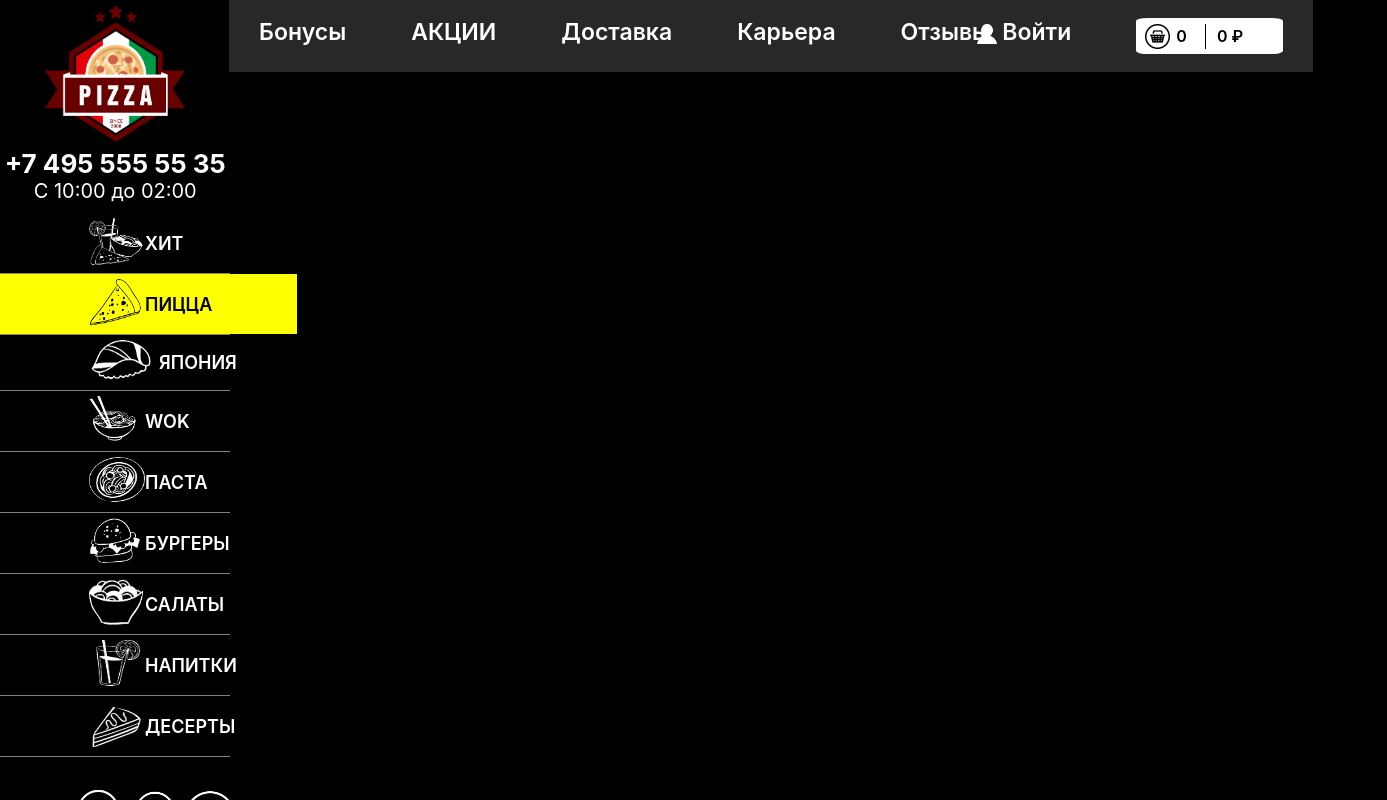
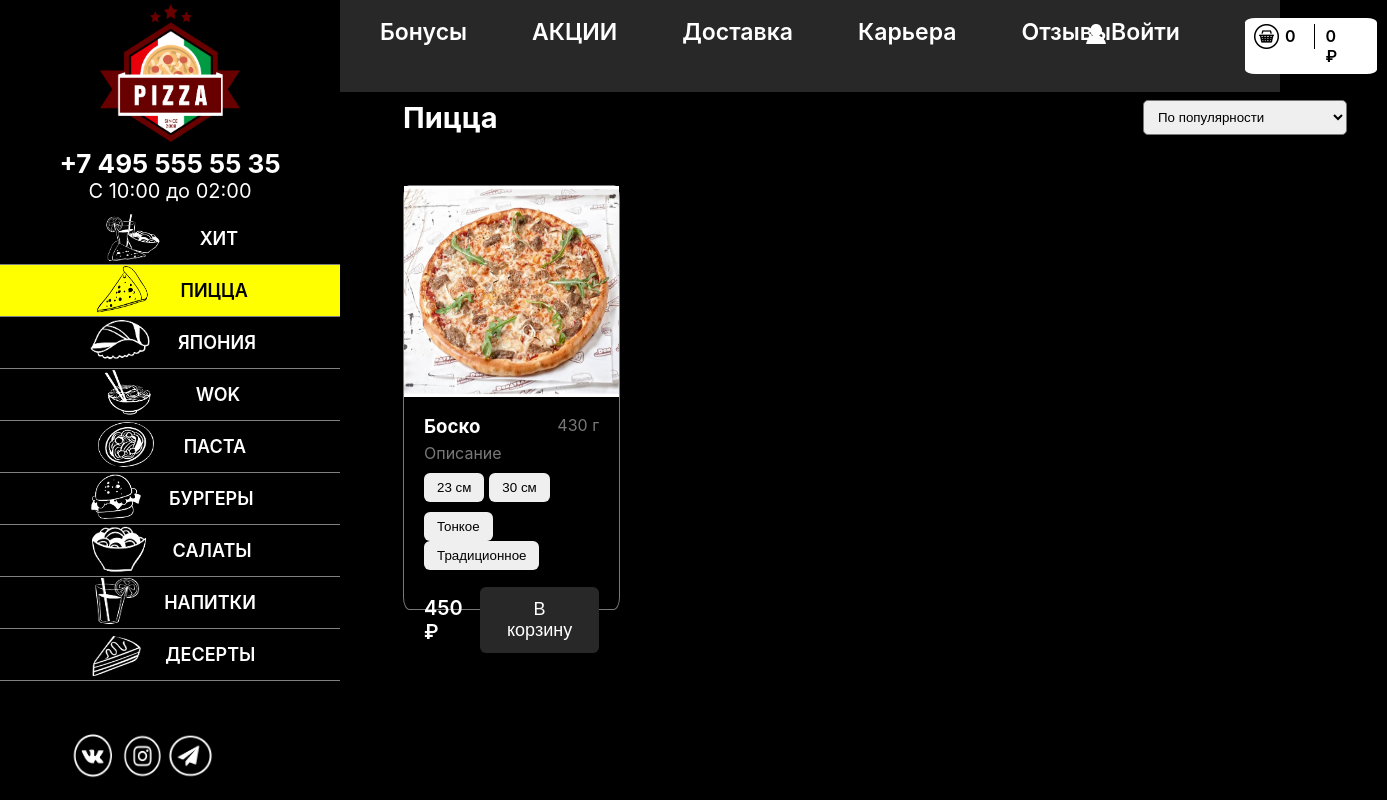
Before and after one commit to UliaBykova/Pizza-spa, a React (Create React App) app: page /pizza in a window 1280 px wide. Shown: the whole page, 1387 px wide, since content can reach past the window. Built offline with nearby package versions, Linux system fonts and the light colour scheme.

Commit message:
productElem

```diff
--- a/src/App.css
+++ b/src/App.css
@@ -1,6 +1,7 @@
 * {
   padding: 0;
   margin: 0;
+  box-sizing: border-box;
 }
 
 body {
@@ -19,8 +20,10 @@ li {
 .content {
   color : #fff;
   font-size: 50px;
-  left: 18vw;
   width : 80%;
-  margin-left:auto
+  margin-left: 363px;
+}
 
+button {
+  cursor: pointer;
 }
--- a/src/App.js
+++ b/src/App.js
@@ -3,7 +3,8 @@ import React from 'react'
 import Header from './components/Header/Header';
 import Navbar from './components/Navbar/Navbar';
 import { Route } from 'react-router-dom';
-import ListElem from './components/ListElem';
+import Products from './components/Products/Products'
+
 
 const App = () => {
   return (
@@ -11,8 +12,8 @@ const App = () => {
          <Navbar />
          <Header />
             <div className="content">
-              <Route path='/hit'
-                render={() => <ListElem />} />
+              <Route path='/pizza'
+                render={() => <Products />} />
             </div>
     </div>
   )
--- a/src/components/Header/Header.module.css
+++ b/src/components/Header/Header.module.css
@@ -1,12 +1,13 @@
 .wrapper {
+    box-sizing: border-box;
     position: fixed;
     background-color: #282828;
     display: flex;
-    left: 17.9vw;
+    left: 340px;
     top : 0;
     justify-content: space-between;
-    padding: 18px 30px;
-    width : 80%;
+    padding: 18px 40px;
+    width : calc(100% - 340px);
     z-index: 22;
 }
 
--- a/src/components/ListElem.jsx
+++ /dev/null
@@ -1,59 +0,0 @@
-import React from 'react'
-import s from './ProductsTest.css'
-
-const ListElem = () => {
-    return (
-        <div className={s.ylka}>
-            1234
-            <div>
-                1234
-        </div>
-            <div>
-                1234fdsfdsfddsffdfsffds
-                1234fdsfdsfddsffdfsffds
-                1234fdsfdsfddsffdfsffds
-                1234fdsfdsfddsffdfsffds
-                1234fdsfdsfddsffdfsffds
-                1234fdsfdsfddsffdfsffds
-                1234fdsfdsfddsffdfsffds
-                1234fdsfdsfddsffdfsffds
-                1234fdsfdsfddsffdfsffds
-            <div>
-                    1234fdsfdsfddsffdfsffds
-                    1234fdsfdsfddsffdfsffds
-                    1234fdsfdsfddsffdfsffds
-                    1234fdsfdsfddsffdfsffds
-                    1234fdsfdsfddsffdfsffds
-                    1234fdsfdsfddsffdfsffds
-                    1234fdsfdsfddsffdfsffds
-                    1234fdsfdsfddsffdfsffds
-                    1234fdsfdsfddsffdfsffds
-        </div>
-                <div>
-                    1234fdsfdsfddsffdfsffds
-                    1234fdsfdsfddsffdfsffds
-                    1234fdsfdsfddsffdfsffds
-                    1234fdsfdsfddsffdfsffds
-                    1234fdsfdsfddsffdfsffds
-                    1234fdsfdsfddsffdfsffds
-                    1234fdsfdsfddsffdfsffds
-                    1234fdsfdsfddsffdfsffds
-                    1234fdsfdsfddsffdfsffds
-        </div>
-                <div>
-                    1234fdsfdsfddsffdfsffds
-                    1234fdsfdsfddsffdfsffds
-                    1234fdsfdsfddsffdfsffds
-                    1234fdsfdsfddsffdfsffds
-                    1234fdsfdsfddsffdfsffds
-                    1234fdsfdsfddsffdfsffds
-                    1234fdsfdsfddsffdfsffds
-                    1234fdsfdsfddsffdfsffds
-                    1234fdsfdsfddsffdfsffds
-        </div>
-            </div>
-        </div>
-    )
-}
-
-export default ListElem;
--- a/src/components/Navbar/Contacts/Contacts.jsx
+++ b/src/components/Navbar/Contacts/Contacts.jsx
@@ -6,16 +6,12 @@ import telegram from './../../../images/telegram.png'
 
 const Contacts = () => {
     return (
-        <ul class={s.contacts}>
-            <li><a href="/">
-                <img src={vk} alt="instagram" className={s.iconContacts} />
-            </a></li>
-            <li><a href="/">
-                <img src={inst} alt="instagram" className={s.iconContacts} />
-            </a></li>
-            <li><a href="/">
-                <img src={telegram} alt="instagram" className={s.iconContacts} />
-            </a></li>
+        <ul className={s.contacts}>
+            <li>
+                <a href="/"><img src={vk} alt="instagram" className={s.iconContacts} /></a></li>
+            <li>
+                <a href="/"><img src={inst} alt="instagram" className={s.iconContacts} /></a></li>
+            <li><a href="/"><img src={telegram} alt="instagram" className={s.iconContacts} /></a></li>
         </ul>
     )
 }
--- a/src/components/Navbar/Navbar.jsx
+++ b/src/components/Navbar/Navbar.jsx
@@ -16,8 +16,8 @@ const Navbar = () => {
             </div>
             <div className={s.number}>+7 495 555 55 35</div>
             <div className={s.workingTime}>С 10:00 до 02:00</div>
-             <NavbarList />
-             <Contacts />
+            <NavbarList />
+            <Contacts />
         </div>
     )
 }
--- a/src/components/Navbar/Navbar.module.css
+++ b/src/components/Navbar/Navbar.module.css
@@ -1,12 +1,16 @@
 .wrapper {
-    position: fixed;
+    position: absolute;
+    top: 0;
+    left: 0;
+    z-index: 5;
     text-align: center;
     background: #000;
-    width: 18%;
+    width: 340px;
     height: 100vh;
 }
 
 .logo {
+    position: relative;
     width: 18vh;
     height: 18vh;
 }
@@ -33,6 +37,7 @@
     display: flex;
     position: relative;
     width: 100%;
+    height: 6.5vh;
     font-size: 18px;
     font-weight: 600;
     text-transform: uppercase;
@@ -47,7 +52,7 @@
     width: 100%;
     height: 100%;
     color: #fff;
-    padding: 5px 85px;
+    padding: 0 8vh;
 }
 
 .item a.activeLink .icon {
@@ -71,16 +76,18 @@
 }
 
 .contacts {
+    position: absolute;
+    bottom: 20px;
+    left: 0;
     display: flex;
+    justify-content: space-around;
     align-items: center;
-    justify-content: space-around;
-    margin-top: 30px;
-    padding : 0 9vh;
+    padding: 0 70px;
 }
 
 .iconContacts {
     filter: brightness(0) invert(1);
     display: block;
-    width: 55px;
-    height: 55px;
+    width: 6vh;
+    height: 6vh;
 }
--- /dev/null
+++ b/src/components/Products/ProductElem/ProductElem.jsx
@@ -0,0 +1,37 @@
+import React from 'react'
+import s from './../Products.module.css'
+import pizza from "./../../../images/Bosco.jpg"
+
+const ProductElem = (props) => {
+    return (
+        <div className={s.productContainer}>
+            <div className={s.productBlock}>
+                <img src={pizza} alt="pizza" className={s.photo} />
+                <div className={s.productContent}>
+                    <div>
+                        <div className={s.productInfo}>
+                            <h3 className={s.productName}>Боско</h3>
+                            <span className={s.weight}>430 г</span>
+                        </div>
+                        <div className={s.description}>Описание</div>
+                    </div>
+                    <div className={s.switcherSize}>
+                        <button className={s.productBtn}>23 см</button>
+                        <button className={s.productBtn}>30 см</button>
+                    </div>
+                    <div className={s.switcherThickness}>
+                        <button className={s.productBtn}>Тонкое</button>
+                        <button className={s.productBtn}>Традиционное</button>
+                    </div>
+                    <div className={s.registration}>
+                        <span className={s.price}> 450 &#8381;</span>
+                        <button className={s.btnAdd}>В корзину</button>
+                    </div>
+                </div>
+            </div>
+
+        </div>
+    )
+}
+
+export default ProductElem;
--- /dev/null
+++ b/src/components/Products/Products.jsx
@@ -0,0 +1,23 @@
+import React from 'react'
+import ProductElem from './ProductElem/ProductElem';
+import s from './Products.module.css'
+
+const Products = () => {
+    return (
+        <div className={s.wrapper}>
+            <div className={s.content}>
+                <div className={s.titleBlock}>
+                        <h2 className={s.title}>Пицца</h2>
+                        <select className={s.filter}>
+                            <option>По популярности</option>
+                            <option>По цене (по возрастанию)</option>
+                            <option>По цене (по убыванию)</option>
+                        </select>
+                </div>
+            </div>
+            <ProductElem />
+        </div>
+    )
+}
+
+export default Products;
--- /dev/null
+++ b/src/components/Products/Products.module.css
@@ -0,0 +1,105 @@
+.wrapper {
+    box-sizing: border-box;
+    color: #fff;
+    padding: 0 40px ;
+    width: calk(100%-340px);
+}
+
+.content {
+    margin: 100px 0 50px 0;
+}
+
+.titleBlock {
+    display: flex;
+    justify-content: space-between;
+}
+
+.title {
+    font-size: 29px;
+}
+
+.filter {
+    padding: 0 10px;
+    outline: none;
+    border-radius: 5px;
+}
+
+.productContainer {
+    display: flex;
+    flex-wrap: wrap;
+    justify-content: space-between;
+}
+
+.productBlock {
+    width: 23%;
+    border: 1px solid rgb(121, 119, 119);
+    border-radius: 3%;
+    font-size: 16px;
+}
+
+.productContent {
+  padding : 14px 20px;
+}
+
+.photo {
+    width: 100%;
+    height: 50%;
+    object-fit: fill;
+}
+
+.switcherSize, .switcherThickness, .registration {
+    padding : 5px 0;
+}
+
+.productInfo {
+    display: flex;
+    justify-content: space-between;
+}
+
+.weight, .description {
+    color : rgb(121, 119, 119);
+}
+
+.description {
+    margin: 5px 0;
+}
+
+.productBtn {
+    display : inline-block;
+    border-radius: none;
+    padding : 7px 13px;
+    border-radius: 6px;
+    outline: none;
+    border : none;
+}
+
+.productBtn:hover {
+    color : #fff;
+    background: #ffcd00;
+}
+
+.productBtn:not(:last-child) {
+    margin-right: 5px;
+}
+
+.registration {
+    display: flex;
+    justify-content: space-between;
+    align-items: center;
+    margin-top: 7px;
+}
+
+.price {
+    font-size: 20px;
+    font-weight: 600;
+}
+
+.btnAdd {
+    border-radius: 6px;
+    padding: 12px 20px;
+    color : #fff;
+    background: #282828;
+    outline: none;
+    border : none;
+    font-size: 18px;
+}
--- a/src/components/ProductsTest.css
+++ /dev/null
@@ -1,3 +0,0 @@
-/* .ylka {
-    width : 80%;
-} */
```
Also changed, not shown: src/images/Bosco.jpg (added), 1 other file (tests, documents, lock files or other folders).
